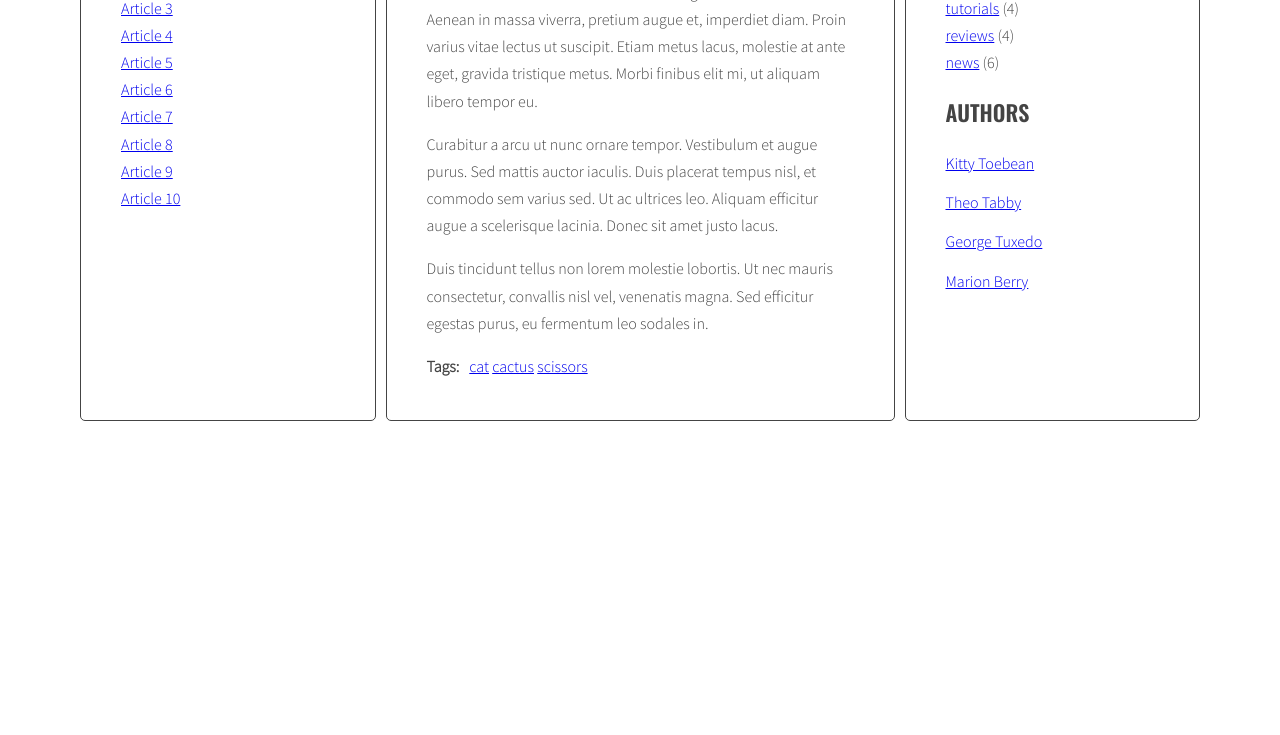
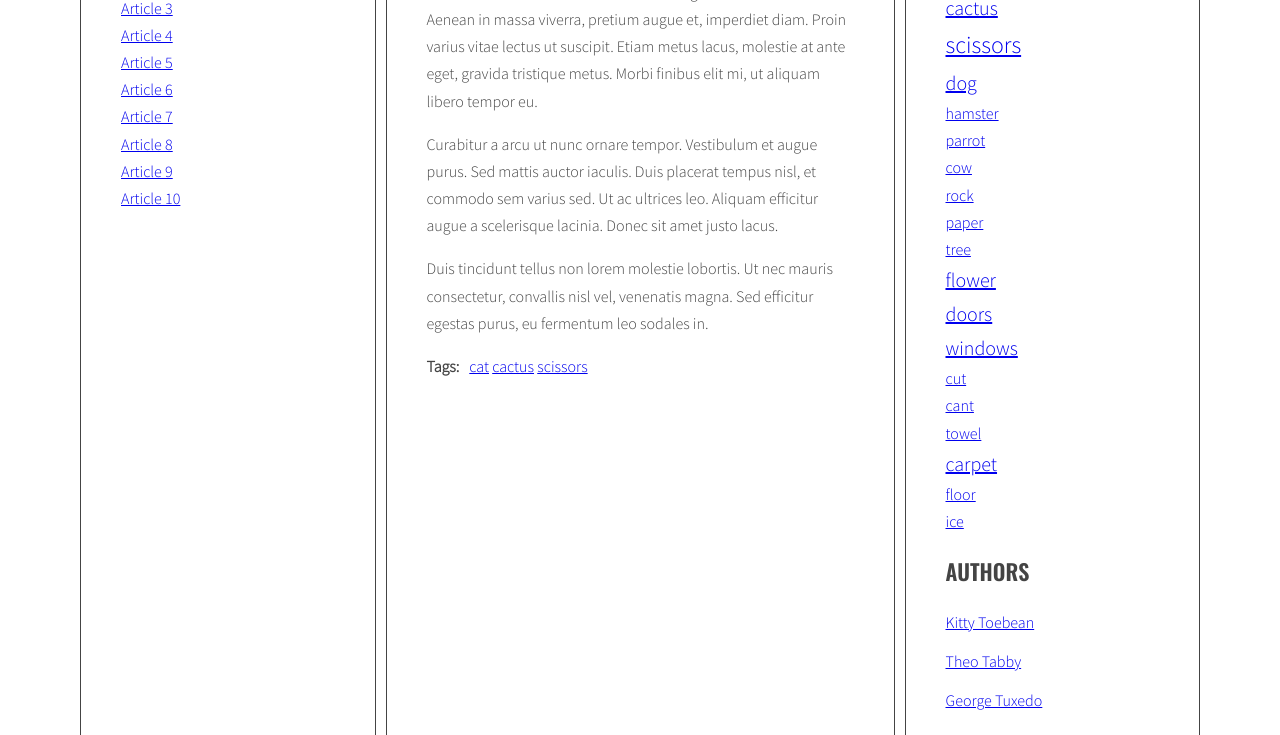
Before and after one commit to plecicki/javascript-blog, a website: page index.html in a window 1280 px wide. Shown: the part 418-1153 px from the top of the page. Before the commit the page ends 847 px from the top, so only its background shows below. Drawn offline with nearby package versions, Linux system fonts and the light colour scheme.

Commit message:
Add tag mechanism for cloud tags

```diff
--- a/index.html
+++ b/index.html
@@ -234,11 +234,6 @@
             <aside class="sidebar">
                 <h2 class="section-title">Tags</h2>
                 <ul class="list tags">
-                    <li><a href="#">design</a> <span>(6)</span></li>
-                    <li><a href="#">code</a> <span>(5)</span></li>
-                    <li><a href="#">tutorials</a> <span>(4)</span></li>
-                    <li><a href="#">reviews</a> <span>(4)</span></li>
-                    <li><a href="#">news</a> <span>(6)</span></li>
                 </ul>
                 <h2 class="section-title">Authors</h2>
                 <ul class="list authors">
--- a/js/script.js
+++ b/js/script.js
@@ -47,8 +47,11 @@ const titleClickHandler = function (event) {
 const optArticleSelector = '.post',
   optTitleSelector = '.post-title',
   optTitleListSelector = '.titles',
-  optArticleTagsSelector = '.post-tags .list';
-  optArticleAuthorSelector = '.post-author';
+  optArticleTagsSelector = '.post-tags .list',
+  optArticleAuthorSelector = '.post-author',
+  optTagsListSelector = '.tags.list',
+  optCloudClassCount = 5,
+  optCloudClassPrefix = 'tag-size-'
 
 function generateTitleLinks(customSelector = '') {
 
@@ -90,7 +93,33 @@ function generateTitleLinks(customSelector = '') {
 
 generateTitleLinks();
 
-function generateTags(){
+function calculateTagsParams(tags) {
+  const params = {max:0, min:999999};
+
+  for(let tag in tags){
+    if(tags[tag] > params.max){
+      params.max = tags[tag];
+    }
+    if(tags[tag] < params.min){
+      params.min = tags[tag];
+    }
+  }
+
+  return params;
+}
+
+function calculateTagClass(count, params) {
+  const normalizedCount = count - params.min;
+  const normalizedMax = params.max - params.min;
+  const percentage = normalizedCount / normalizedMax;
+  const classNumber = Math.floor( percentage * (optCloudClassCount - 1) + 1 );
+  return optCloudClassPrefix + classNumber;
+}
+
+function generateTags() {
+  /* [NEW] create a new variable allTags with an empty object */
+  let allTags = {};
+
   /* find all articles */
   const articles = document.querySelectorAll(optArticleSelector);
 
@@ -110,14 +139,23 @@ function generateTags(){
     const articleTagsArray = articleTags.split(' ');
 
     /* START LOOP: for each tag */
-    for(let tag of articleTagsArray){
+    for (let tag of articleTagsArray) {
       /* generate HTML of the link */
       const linkHTML = '<li><a href="#tag-' + tag + '">' + tag + '</a></li>';
 
       /* add generated code to html variable */
       html = html + linkHTML + ' ';
 
-    /* END LOOP: for each tag */
+      /* [NEW] check if this link is NOT already in allTags */
+      if (!allTags[tag]) {
+
+        /* [NEW] add tag to allTags object */
+        allTags[tag] = 1;
+      } else {
+        allTags[tag]++;
+      }
+
+      /* END LOOP: for each tag */
     }
 
     /* insert HTML of all the links into the tags wrapper */
@@ -126,13 +164,33 @@ function generateTags(){
       html
     );
 
-  /* END LOOP: for every article: */
+    /* END LOOP: for every article: */
   }
+
+  /* [NEW] find list of tags in right column */
+  const tagList = document.querySelector(optTagsListSelector);
+
+  const tagsParams = calculateTagsParams(allTags);
+  console.log('tagsParams:', tagsParams)
+
+  /* [NEW] create variable for all links HTML code */
+  let allTagsHTML = '';
+
+  /* [NEW] START LOOP: for each tag in allTags: */
+  for (let tag in allTags) {
+    /* [NEW] generate code of a link and add it to allTagsHTML */
+    const tagLinkHTML = '<li><a class="' + calculateTagClass(allTags[tag], tagsParams) + '" href="#tag-' + tag + '">' + tag + '</a></li>';
+    allTagsHTML += tagLinkHTML;
+  }
+  /* [NEW] END LOOP: for each tag in allTags: */
+
+  /*[NEW] add HTML from allTagsHTML to tagList */
+  tagList.innerHTML = allTagsHTML;
 }
 
 generateTags();
 
-const tagClickHandler = function (event){
+const tagClickHandler = function (event) {
   /* prevent default action for this event */
   event.preventDefault();
 
@@ -154,7 +212,7 @@ const tagClickHandler = function (event){
     /* remove class active */
     activeLink.classList.remove('active');
 
-  /* END LOOP: for each active tag link */
+    /* END LOOP: for each active tag link */
   }
 
   /* find all tag links with "href" attribute equal to the "href" constant */
@@ -166,16 +224,16 @@ const tagClickHandler = function (event){
     /* add class active */
     link.classList.add('active');
 
-  /* END LOOP: for each found tag link */
+    /* END LOOP: for each found tag link */
   }
 
   /* execute function "generateTitleLinks" with article selector as argument */
   generateTitleLinks('[data-tags~="' + tag + '"]');
 }
 
-function addClickListenersToTags(){
+function addClickListenersToTags() {
   /* find all links to tags */
-  const links = document.querySelectorAll('.post-tags a');
+  const links = document.querySelectorAll('.post-tags a, .tags.list a');
 
   /* START LOOP: for each link */
   for (let link of links) {
@@ -183,13 +241,13 @@ function addClickListenersToTags(){
     /* add tagClickHandler as event listener for that link */
     link.addEventListener('click', tagClickHandler);
 
-  /* END LOOP: for each link */
+    /* END LOOP: for each link */
   }
 }
 
 addClickListenersToTags();
 
-function generateAuthors(){
+function generateAuthors() {
   const articles = document.querySelectorAll(optArticleSelector);
   for (let article of articles) {
     const titleList = article.querySelector(optArticleAuthorSelector);
@@ -206,7 +264,7 @@ function generateAuthors(){
 
 generateAuthors();
 
-const authorClickHandler = function (event){
+const authorClickHandler = function (event) {
   event.preventDefault();
   const clickedElement = this;
   const href = this.getAttribute('href');
@@ -222,7 +280,7 @@ const authorClickHandler = function (event){
   generateTitleLinks('[data-author="' + author + '"]');
 }
 
-function addClickListenersToAuthors(){
+function addClickListenersToAuthors() {
   const links = document.querySelectorAll('.post-author a');
   for (let link of links) {
     link.addEventListener('click', authorClickHandler);
--- a/sass/style.scss
+++ b/sass/style.scss
@@ -125,3 +125,24 @@ body {
         margin: 0 10px 0 0;
     }
 }
+
+/* Tags */
+.tag-size-5 {
+    font-size: 30px;
+}
+
+.tag-size-4 {
+    font-size: 27px;
+}
+
+.tag-size-3 {
+    font-size: 24px;
+}
+
+.tag-size-2 {
+    font-size: 20px;
+}
+
+.tag-size-1 {
+    font-size: 16px;
+}
```
Also changed, not shown: css/style.css, 1 other file.
